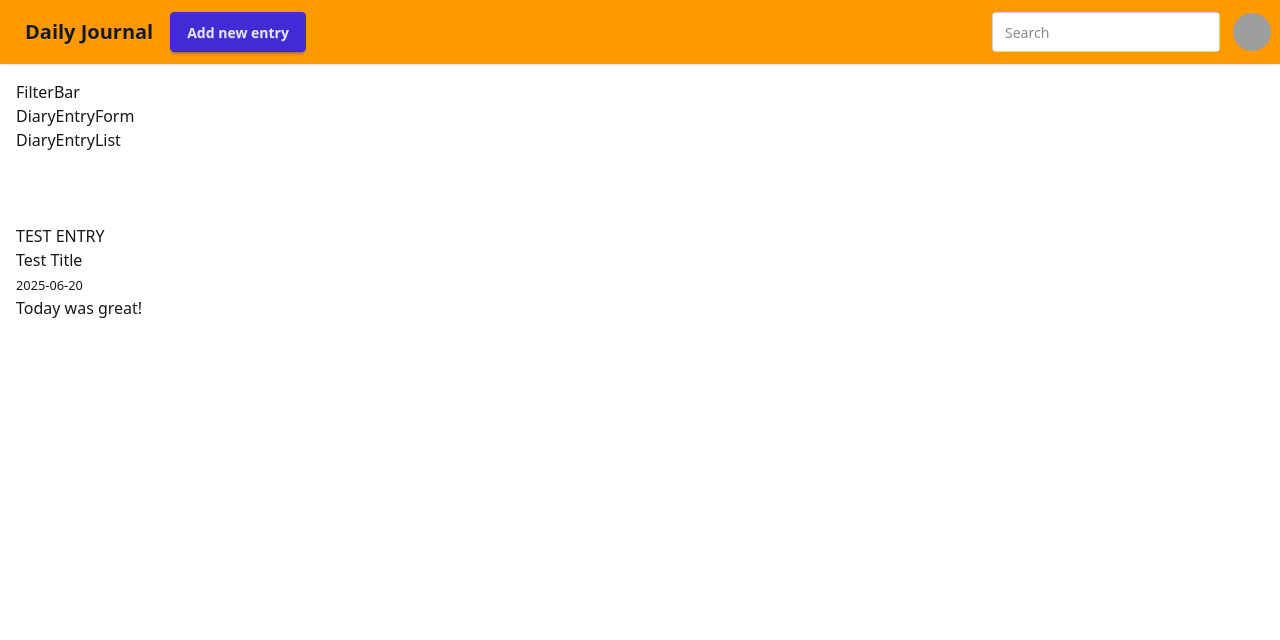
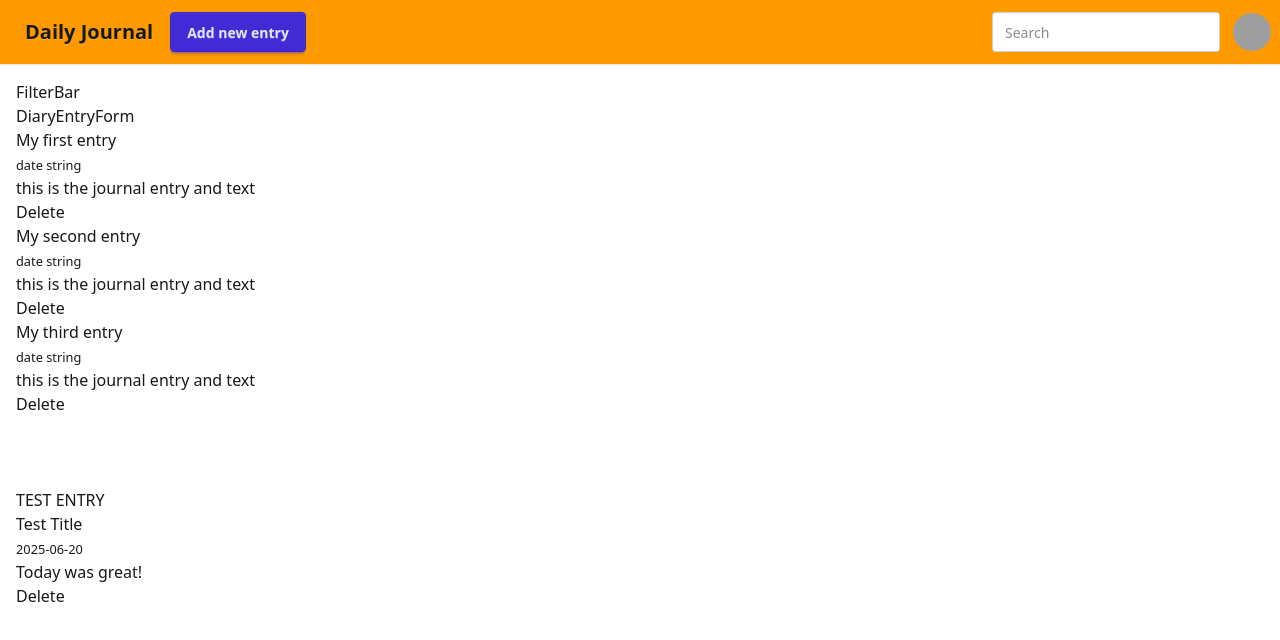
Before and after one commit to danooki/wd64-JournalEntry, a React (Vite) app: page / in a window 1280 px wide. Shown: the top 640 px of the page. Built offline with nearby package versions, Linux system fonts and the light colour scheme; grey boxes are pictures that could not be loaded.

Commit message:
Added delete function. Still has hardcode entries added.

```diff
--- a/src/App.jsx
+++ b/src/App.jsx
@@ -2,6 +2,7 @@
 // import needed components
 // set up empty state
 // add placeholder layout
+
 import React, { useState } from "react";
 import Navbar from "./components/navBar";
 import DiaryEntryList from "./components/DiaryEntryList";
@@ -23,45 +24,23 @@ const App = () => {
   //      └── DiaryEntryIndividual: is the array of objects: date, text, place, mood, usw.
 
   // temporalllll: hardcoded entry
-
-  /*  OLD version for hardcode entries.
- state = {
-    entries: [
-      {
-        title: "My first entry",
-        body: "this is the journal entry and text",
-      },
-      {
-        title: "My second entry",
-        body: "this is the journal entry and text",
-      },
-    ],
-  };
-  */
-
   const [entries, setEntries] = useState([
     {
       title: "My first entry",
       body: "this is the journal entry and text",
-      date: "string",
+      date: "date string",
     },
     {
       title: "My second entry",
       body: "this is the journal entry and text",
-      date: "string",
+      date: "date string",
+    },
+    {
+      title: "My third entry",
+      body: "this is the journal entry and text",
+      date: "date string",
     },
   ]);
-
-  /* OLD version of remove entries.
-  removeEntry = (index) => {
-    const { entries } = this.state;
-
-    this.setState({
-      entries: entries.filter((entry, i) => {
-        return i != index;
-      }),
-    });
-  }; */
 
   const removeEntry = (index) => {
     setEntries((prevEntries) => prevEntries.filter((_, i) => i !== index));
--- a/src/components/DiaryEntryIndividual.jsx
+++ b/src/components/DiaryEntryIndividual.jsx
@@ -1,4 +1,5 @@
 const EntryHeader = ({ title }) => {
+  //received title as prop and renders it inside an h3.
   return (
     <div>
       <h3>{title}</h3>
@@ -6,20 +7,31 @@ const EntryHeader = ({ title }) => {
   );
 };
 
-const EntryBody = ({ entryData }) => {
+//this component receives entryData, index, and removeEntry as props.
+const EntryBody = ({ entryData, index, removeEntry }) => {
   return (
     <div>
       <small>{entryData.date}</small>
       <p>{entryData.body}</p>
+      <button onClick={() => removeEntry(index)}>Delete</button>
     </div>
   );
 };
 
-const DiaryEntry = ({ entryData }) => {
+// this is the main component that renders Header + Body together.
+// receives entryData, index, and removeEntry from the parent component (DiaryEntryList).
+const DiaryEntry = ({ entryData, index, removeEntry }) => {
   return (
     <div>
+      {/* Passes just the title to EntryHeader */}
       <EntryHeader title={entryData.title} />
-      <EntryBody entryData={entryData} />
+
+      {/* Passes the full entry data, index, and delete function to EntryBody */}
+      <EntryBody
+        entryData={entryData}
+        index={index}
+        removeEntry={removeEntry}
+      />
     </div>
   );
 };
--- a/src/components/DiaryEntryList.jsx
+++ b/src/components/DiaryEntryList.jsx
@@ -1,5 +1,19 @@
-const DiaryEntryList = () => {
-  return <div>DiaryEntryList</div>;
+import DiaryEntry from "./DiaryEntryIndividual";
+import React from "react";
+
+const DiaryEntryList = ({ entryData, removeEntry }) => {
+  return (
+    <div>
+      {entryData.map((entry, index) => (
+        <DiaryEntry
+          key={index}
+          entryData={entry}
+          index={index}
+          removeEntry={removeEntry}
+        />
+      ))}
+    </div>
+  );
 };
 
 export default DiaryEntryList;
```
